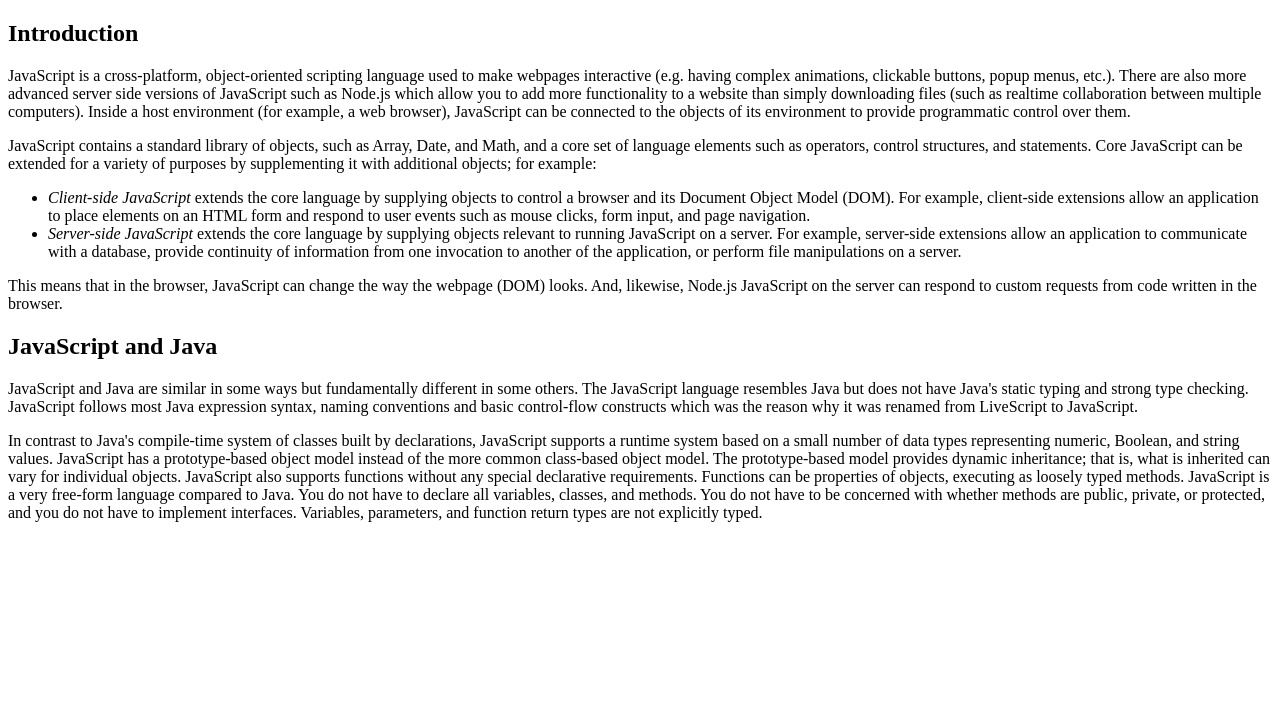
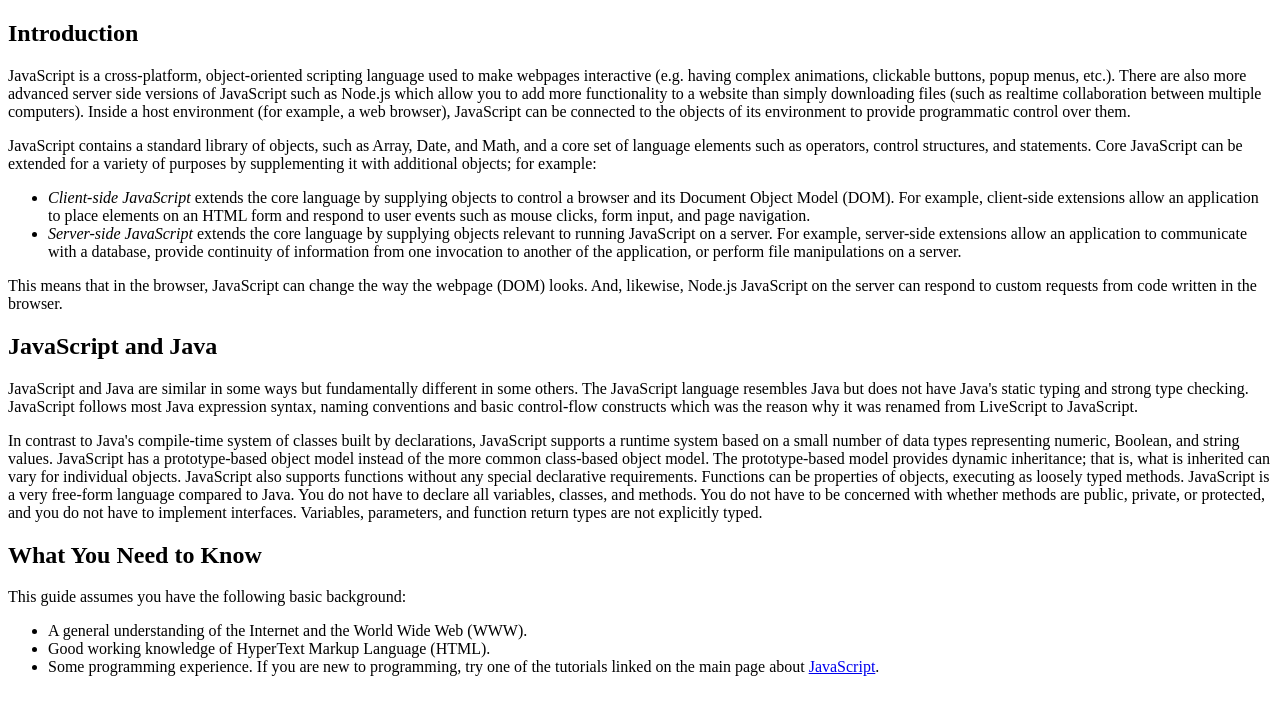
Before and after one commit to leni1/technical-doc-ui, a plain HTML site: page index.html in a window 1280 px wide. Drawn offline with Linux system fonts and the light colour scheme.

Commit message:
ft: Add the 'What You Need To Know' section
Added the 'What You Need To Know' section.

```diff
--- a/index.html
+++ b/index.html
@@ -31,7 +31,16 @@
             JavaScript is a very free-form language compared to Java. You do not have to declare all variables, classes, and methods. You do not have to be concerned with whether methods are public, private, or protected, and you do not have to implement interfaces. Variables, parameters, and function return types are not explicitly typed.
             </p>
         </section>
-        <section class="main-section"></section>
+        <section class="main-section" id="what_you_need_to_know">
+            <h1>What You Need to Know</h1>
+            <p>
+                This guide assumes you have the following basic background:
+                <ul>
+                <li>A general understanding of the Internet and the World Wide Web (WWW).</li>
+                <li>Good working knowledge of HyperText Markup Language (HTML).</li>
+                <li>Some programming experience. If you are new to programming, try one of the tutorials linked on the main page about <a href="https://developer.mozilla.org/en-US/docs/Web/JavaScript">JavaScript</a>.</li>
+            </p>
+        </section>
         <section class="main-section"></section>
         <section class="main-section"></section>
     </main>
```
